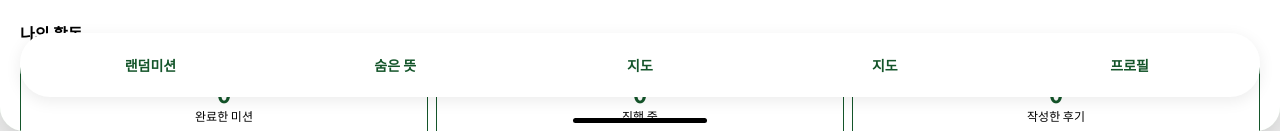
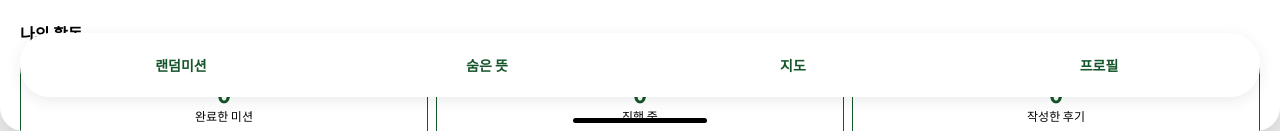
Before and after one commit to 2026-Hackathon5/Poomasi, a React (Vite) app in the folder frontend/: page /home in a window 1280 px wide. Shown: the part 669-800 px from the top of the page. Built offline with nearby package versions, Linux system fonts and the light colour scheme; no server answers; a web font is replaced by a local one.

Commit message:
fix: 하단 네비게이터 바 수정

```diff
--- a/frontend/src/components/ui.tsx
+++ b/frontend/src/components/ui.tsx
@@ -107,7 +107,6 @@ export function LogoHeader({
 const TABS: { label: string; path?: string }[] = [
   { label: '랜덤미션', path: '/missions' },
   { label: '숨은 뜻', path: '/posts' },
-  { label: '지도' },
   { label: '지도', path: '/map' },
   { label: '프로필', path: '/profile' },
 ];
```
